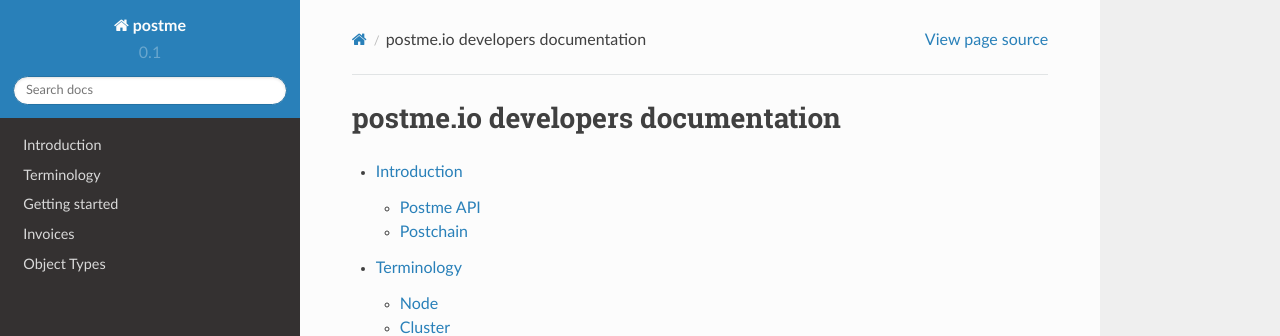
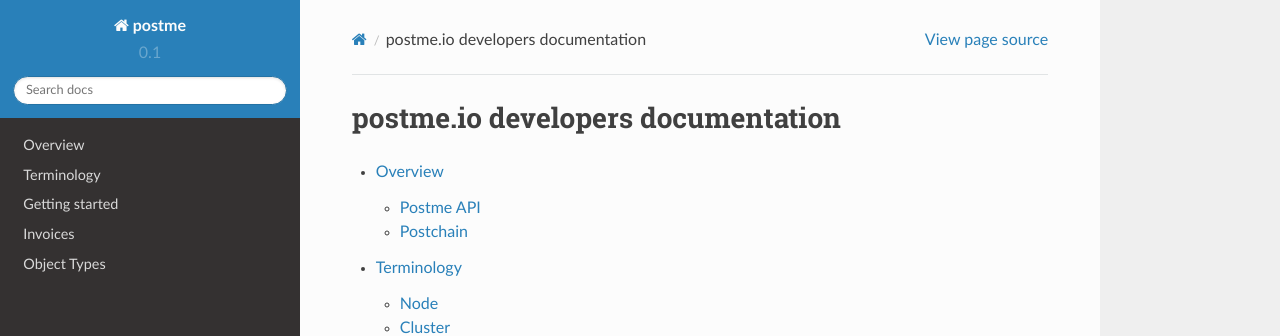
Before and after one commit to birdydigital/postme-docs, a Sphinx documentation site: the page built from docs/index.rst, in a window 1280 px wide and 1057 px high. Shown: the top 336 px of the window. Built offline with Sphinx 7.4.7 and the Read the Docs theme 2.0.0, drawn with Linux system fonts in a browser that asks for light colours.

Commit message:
Try fix index doc

```diff
--- a/docs/index.rst
+++ b/docs/index.rst
@@ -9,7 +9,7 @@
 .. toctree::
    :glob:
 
-   introduction
+   overview
    terminology
    getting-started
    invoices
--- a/docs/introduction.rst
+++ b/docs/overview.rst
@@ -1,7 +1,7 @@
-.. _introduction:
+.. _overview:
 
-Introduction
-============
+Overview
+========
 
 From duplicative invoice to single invoice.
 
```
